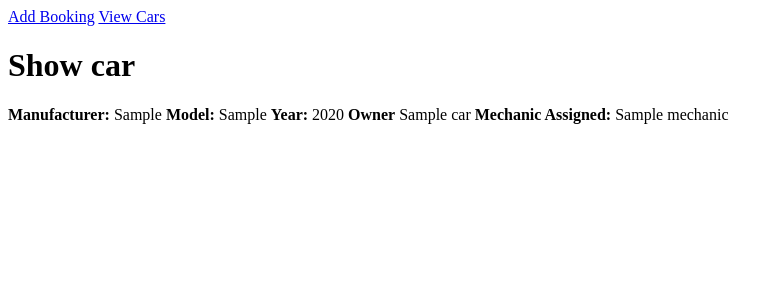
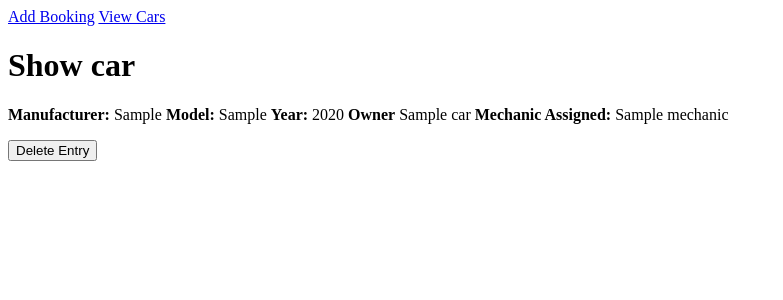
Before and after one commit to PaulJD91/pauls_bangers, a Flask app: page /cars/1 in a window 1280 px wide. Shown: the top 300 px of the page, without its empty margins (0-783 px from the left). Run offline with Flask 3, Linux system fonts and the light colour scheme; tables that the repository leaves empty hold one stand-in row (values such as "Sample post").

Commit message:
added a delete button from the view a car

```diff
--- a/controllers/car_controller.py
+++ b/controllers/car_controller.py
@@ -39,3 +39,11 @@ def create_booking():
     db.session.add(car)
     db.session.commit()
     return redirect("/cars")
+
+@cars_blueprint.route("/cars/<id>/delete", methods=["POST"])
+def delete_booking(id):
+    car = Car.query.get(id)
+    db.session.delete(car)
+
+    db.session.commit()
+    return redirect("/cars")
--- a/templates/cars/show.jinja
+++ b/templates/cars/show.jinja
@@ -7,4 +7,8 @@
     <b>Owner</b> {{car.owner_name}}
     <b>Mechanic Assigned:</b> {{mechanic.name}}</p>
 
+    <form action="/cars/{{car.id}}/delete" method="post">
+    <button>Delete Entry</button>
+    </form>
+
 {% endblock content %}
--- a/templates/index.jinja
+++ b/templates/index.jinja
@@ -1,6 +1,6 @@
 {% extends 'base.jinja' %}
 {% block content %}
-    <h1>Hello world</h1>
+    <h1>Pauls Bangers</h1>
 
     {% for car in all_cars %}
 
@@ -11,6 +11,8 @@
     <p>{{ car.mechannic_id }}</p>
 
 
+
+
     <hr />
 {% endfor %}
 {% endblock content %}
```
